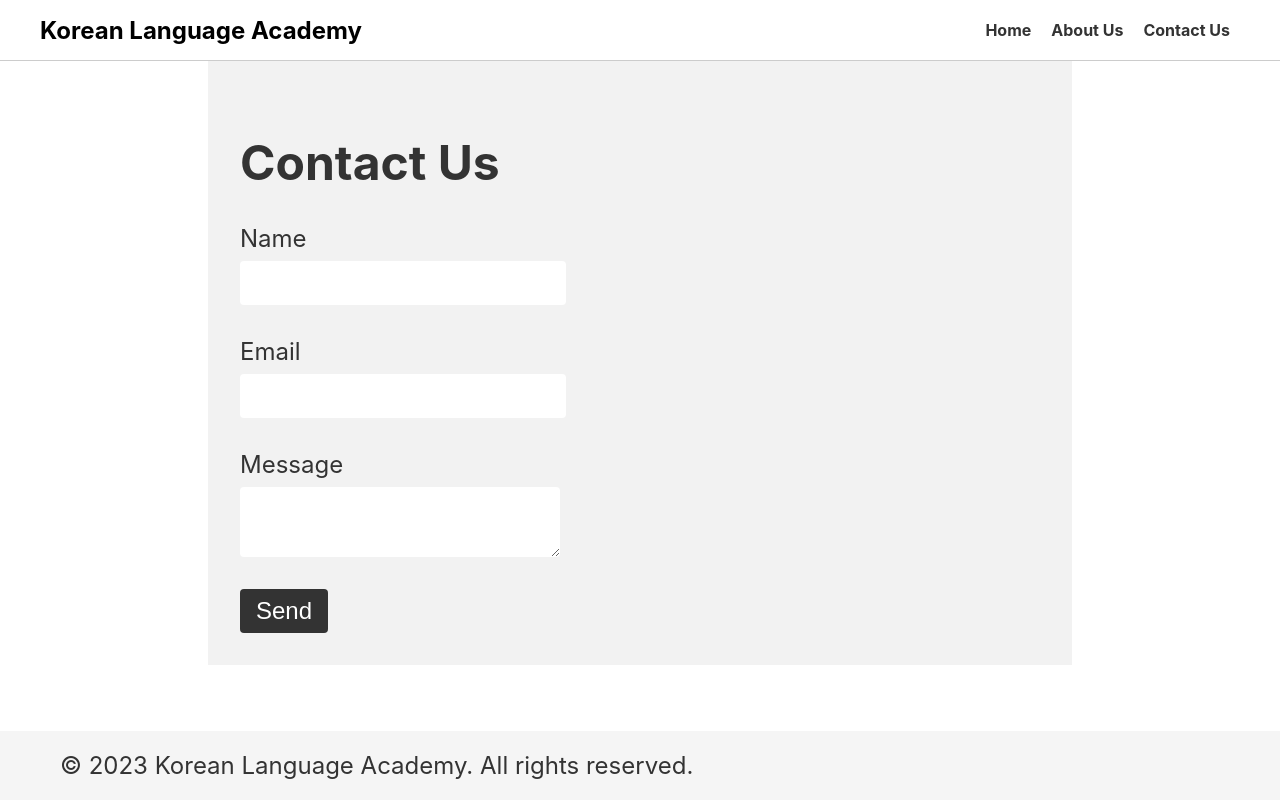
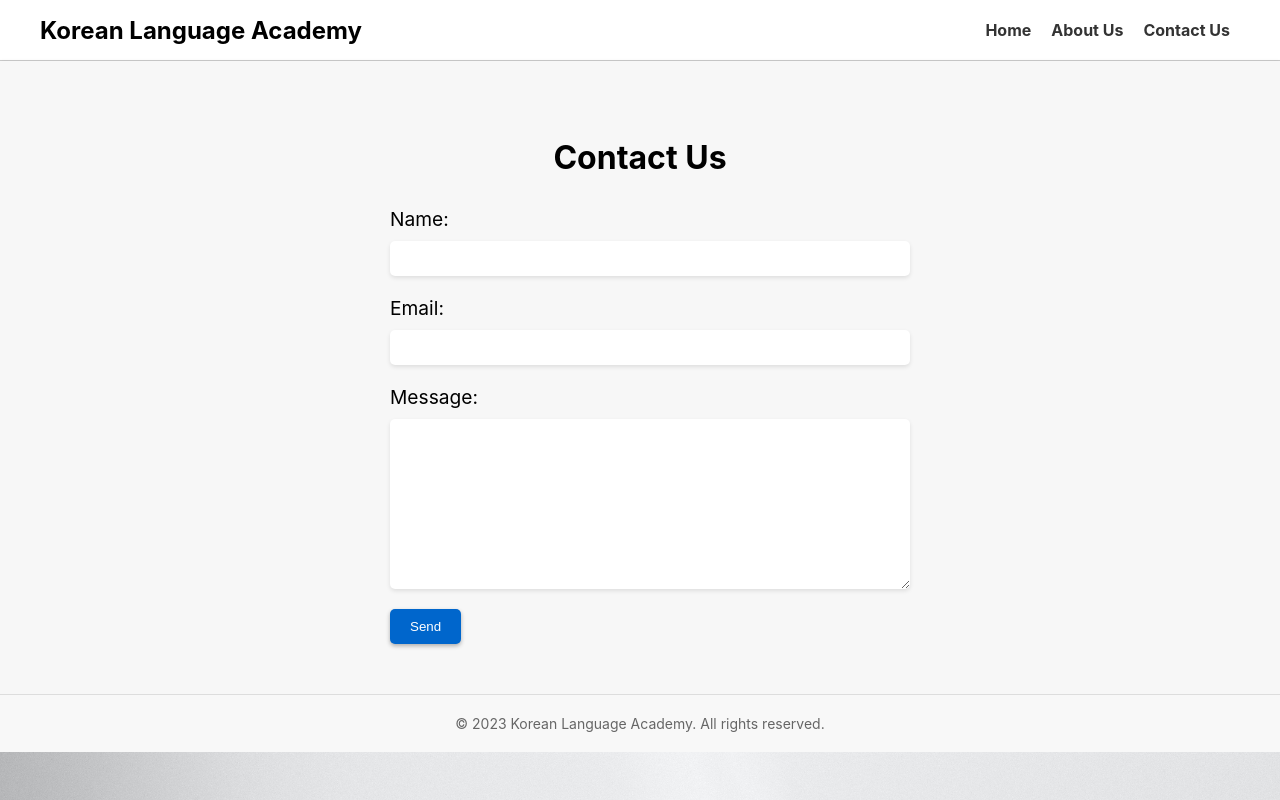
Before and after one commit to kcmanoz/language-academy-website, a React (Create React App) app: page /contact in a window 1280 px wide. Built offline with nearby package versions, Linux system fonts and the light colour scheme.

Commit message:
updated the background

```diff
--- a/src/Components/About.js
+++ b/src/Components/About.js
@@ -3,12 +3,12 @@ import React from 'react';
 function About() {
     return (
         <div className="about-container">
-            <h2>About Us</h2>
-            <p>We are a team of experienced Korean language teachers who are passionate about helping people learn the Korean language and culture.</p>
-            <h3>Our Mission</h3>
-            <p>Our mission is to provide high-quality Korean language classes that are accessible and affordable to everyone, regardless of their background or level of experience.</p>
-            <h3>Our Approach</h3>
-            <p>Our approach to teaching the Korean language is communicative and student-centered. We believe in creating a supportive and engaging learning environment where students can develop their language skills and cultural understanding through meaningful interactions with others.</p>
+            <h2 className="about-title">About Us</h2>
+            <p className="about-text">We are a team of experienced Korean language teachers who are passionate about helping people learn the Korean language and culture.</p>
+            <h3 className="about-subtitle">Our Mission</h3>
+            <p className="about-text">Our mission is to provide high-quality Korean language classes that are accessible and affordable to everyone, regardless of their background or level of experience.</p>
+            <h3 className="about-subtitle">Our Approach</h3>
+            <p className="about-text">Our approach to teaching the Korean language is communicative and student-centered. We believe in creating a supportive and engaging learning environment where students can develop their language skills and cultural understanding through meaningful interactions with others.</p>
         </div>
     );
 }
--- a/src/Components/Contact.js
+++ b/src/Components/Contact.js
@@ -1,23 +1,23 @@
 import React from 'react';
 
-function Contact() {
+const Contact = () => {
     return (
-        <div className="contact-container">
+        <div className="contact-us">
             <h2>Contact Us</h2>
             <form>
-                <label htmlFor="name">Name</label>
+                <label htmlFor="name">Name:</label>
                 <input type="text" id="name" name="name" required />
 
-                <label htmlFor="email">Email</label>
+                <label htmlFor="email">Email:</label>
                 <input type="email" id="email" name="email" required />
 
-                <label htmlFor="message">Message</label>
+                <label htmlFor="message">Message:</label>
                 <textarea id="message" name="message" required></textarea>
 
                 <button type="submit">Send</button>
             </form>
         </div>
     );
-}
+};
 
 export default Contact;
--- a/src/Components/Home.js
+++ b/src/Components/Home.js
@@ -4,34 +4,34 @@ import image from '../language.jpg';
 function Home() {
     return (
         <div className="home-container">
-            <img src={image} alt="Korean Language" className="home-image" />
-            <h2 className="home-title">Welcome to the Korean Language Academy!</h2>
-            <p className="home-subtitle">
-                At the Korean Language Academy, we are dedicated to providing high-quality Korean language education to people from all walks of life. Our team of experienced teachers is passionate about helping our students achieve their language goals and succeed in their personal and professional lives.
-            </p>
+            <div className="home-header">
+                <img src={image} alt="Korean Language" className="home-image" />
+                <h1 className="home-title">Welcome to the Korean Language Academy!</h1>
+            </div>
             <div className="home-section">
-                <h3 className="home-section-title">What You Can Learn</h3>
+                <h2 className="home-section-title">What We Offer</h2>
                 <ul className="home-section-list">
-                    <li>Beginner to advanced Korean language skills</li>
+                    <li>Comprehensive Korean language courses for beginners to advanced learners</li>
                     <li>Practical vocabulary and grammar for everyday communication</li>
                     <li>Business Korean for professionals working in South Korea</li>
-                    <li>Korean culture and customs</li>
-                    <li>Effective communication strategies and techniques</li>
+                    <li>Intensive Korean language programs for academic or professional purposes</li>
+                    <li>Cultural immersion experiences to enhance language learning</li>
                 </ul>
             </div>
             <div className="home-section">
-                <h3 className="home-section-title">What You Can Achieve</h3>
+                <h2 className="home-section-title">Why Choose Us</h2>
                 <ul className="home-section-list">
-                    <li>Confidence in using Korean for everyday communication</li>
-                    <li>Improved language proficiency for academic or professional purposes</li>
-                    <li>Greater understanding and appreciation of South Korean culture</li>
-                    <li>Expanded opportunities for work and travel in South Korea</li>
+                    <li>Experienced and qualified instructors dedicated to student success</li>
+                    <li>Flexible course schedules to accommodate busy lifestyles</li>
+                    <li>Innovative teaching methods to make language learning engaging and enjoyable</li>
+                    <li>Supportive and inclusive learning environment that fosters confidence and enthusiasm</li>
+                    <li>Access to a vibrant Korean language and cultural community</li>
                 </ul>
             </div>
             <div className="home-section">
-                <h3 className="home-section-title">Our Teaching Philosophy</h3>
+                <h2 className="home-section-title">Our Teaching Philosophy</h2>
                 <p className="home-section-text">
-                    At the Korean Language Academy, we believe that language learning should be an engaging and enjoyable experience. Our student-centered approach emphasizes communicative competence, meaning that we prioritize real-world communication skills over memorization and grammar drills. Our teachers are trained to create a supportive and inclusive learning environment that encourages students to practice their Korean language skills and explore Korean culture with confidence and enthusiasm.
+                    At the Korean Language Academy, we believe that language learning is an enriching and transformative experience. We prioritize communicative competence, which means we teach our students how to use Korean in real-world situations rather than just memorizing vocabulary and grammar rules. Our instructors are trained to create a dynamic and supportive learning environment that encourages active participation and fosters cultural appreciation.
                 </p>
             </div>
         </div>
--- a/src/Styles/about.css
+++ b/src/Styles/about.css
@@ -1,23 +1,27 @@
 .about-container {
   max-width: 800px;
   margin: 0 auto;
-  padding: 2rem;
-  background-color: #f2f2f2;
-  color: #333;
+  padding: 40px;
 }
 
-h2 {
+.about-title {
   font-size: 3rem;
-  margin-bottom: 2rem;
+  font-weight: bold;
+  color: #1a1a1a;
+  margin-bottom: 20px;
 }
 
-h3 {
+.about-subtitle {
   font-size: 2rem;
-  margin-top: 4rem;
-  margin-bottom: 2rem;
+  font-weight: bold;
+  color: #1a1a1a;
+  margin-top: 40px;
+  margin-bottom: 20px;
 }
 
-p {
-  font-size: 1.5rem;
-  margin-bottom: 2rem;
+.about-text {
+  font-size: 1.2rem;
+  line-height: 1.5;
+  color: #4d4d4d;
+  margin-bottom: 40px;
 }
--- a/src/Styles/contact.css
+++ b/src/Styles/contact.css
@@ -1,47 +1,55 @@
-.contact-container {
-  max-width: 800px;
-  margin: 0 auto;
-  padding: 2rem;
-  background-color: #f2f2f2;
-  color: #333;
+.contact-us {
+  display: flex;
+  flex-direction: column;
+  align-items: center;
+  padding: 50px;
+  background-color: #f7f7f7;
+  box-shadow: 0px 2px 4px rgba(0, 0, 0, 0.3);
 }
 
-h2 {
-  font-size: 3rem;
-  margin-bottom: 2rem;
+.contact-us h2 {
+  font-size: 2rem;
+  margin-bottom: 30px;
 }
 
-form {
+.contact-us form {
   display: flex;
   flex-direction: column;
   align-items: flex-start;
+  width: 100%;
+  max-width: 500px;
 }
 
-label {
-  font-size: 1.5rem;
-  margin-bottom: 0.5rem;
+.contact-us label {
+  font-size: 1.2rem;
+  margin-bottom: 10px;
 }
 
-input,
-textarea {
-  font-size: 1.5rem;
-  padding: 0.5rem;
-  margin-bottom: 2rem;
+.contact-us input,
+.contact-us textarea {
+  width: 100%;
+  padding: 10px;
+  margin-bottom: 20px;
+  border-radius: 5px;
   border: none;
-  border-radius: 0.25rem;
+  background-color: #ffffff;
+  box-shadow: 0px 2px 4px rgba(0, 0, 0, 0.1);
 }
 
-button {
-  font-size: 1.5rem;
-  padding: 0.5rem 1rem;
-  background-color: #333;
-  color: white;
-  border: none;
-  border-radius: 0.25rem;
-  cursor: pointer;
-  transition: all 0.3s ease;
+.contact-us textarea {
+  height: 150px;
 }
 
-button:hover {
-  background-color: #555;
+.contact-us button {
+  padding: 10px 20px;
+  background-color: #0066cc;
+  color: #ffffff;
+  border-radius: 5px;
+  border: none;
+  box-shadow: 0px 2px 4px rgba(0, 0, 0, 0.3);
+  cursor: pointer;
 }
+
+.contact-us button:hover {
+  background-color: #0052a3;
+}
--- a/src/Styles/footer.css
+++ b/src/Styles/footer.css
@@ -1,22 +1,19 @@
 .footer {
-  position: fixed;
-  bottom: 0;
-  width: 100%;
-  background-color: #f5f5f5;
-  color: #333;
-  padding: 20px;
+  background-color: #f8f8f8;
+  border-top: 1px solid #ddd;
+  padding: 20px 0;
   text-align: center;
 }
 
-.footer-container {
-  max-width: 1200px;
-  margin: 0 auto;
-  display: flex;
-  justify-content: space-between;
-  align-items: center;
+.footer-text {
+  color: #666;
+  font-size: 14px;
+  margin: 0;
 }
 
-.footer-text {
-  font-size: 1.5rem;
-  margin: 0;
+@media only screen and (min-width: 768px) {
+  .footer-container {
+    max-width: 960px;
+    margin: 0 auto;
+  }
 }
--- a/src/Styles/home.css
+++ b/src/Styles/home.css
@@ -1,53 +1,55 @@
 .home-container {
-  background: linear-gradient(135deg, #4776e6 0%, #8e54e9 100%);
-  padding: 50px;
-  color: white;
-  text-align: center;
+  max-width: 900px;
+  margin: 0 auto;
+  padding: 40px 20px;
+}
+
+.home-header {
+  display: flex;
+  align-items: center;
+  margin-bottom: 40px;
+}
+
+.home-image {
+  width: 300px;
+  margin-right: 20px;
+  border-radius: 5px;
+  box-shadow: 0px 0px 10px rgba(0, 0, 0, 0.2);
 }
 
 .home-title {
-  font-size: 3rem;
-  margin-bottom: 1rem;
-}
-
-.home-subtitle {
-  font-size: 1.5rem;
-  margin-bottom: 2rem;
+  font-size: 36px;
+  font-weight: bold;
+  color: #333;
+  margin: 0;
 }
 
 .home-section {
-  margin-bottom: 2rem;
+  margin-bottom: 40px;
 }
 
 .home-section-title {
-  font-size: 2rem;
-  margin-bottom: 1rem;
+  font-size: 24px;
+  font-weight: bold;
+  color: #333;
+  margin: 0 0 20px 0;
 }
 
 .home-section-list {
   list-style: none;
-  margin-left: 0;
-  padding-left: 0;
-  margin-bottom: 1rem;
+  padding: 0;
+  margin: 0;
 }
 
 .home-section-list li {
-  margin-bottom: 0.5rem;
-  position: relative;
-  padding-left: 1.5rem;
-  text-indent: -1.5rem;
+  margin-bottom: 10px;
+  font-size: 16px;
+  line-height: 1.5;
+  color: #666;
 }
 
 .home-section-text {
-  font-size: 1.2rem;
+  font-size: 16px;
   line-height: 1.5;
-  margin-bottom: 1rem;
+  color: #666;
 }
-.home-image {
-  float: right;
-  margin-left: 20px;
-  margin-bottom: 20px;
-  max-width: 400px;
-  border-radius: 5px;
-  box-shadow: 0px 0px 10px rgba(0, 0, 0, 0.1);
-}
--- a/src/index.css
+++ b/src/index.css
@@ -1,13 +1,16 @@
 body {
   margin: 0;
-  font-family: -apple-system, BlinkMacSystemFont, 'Segoe UI', 'Roboto', 'Oxygen',
-    'Ubuntu', 'Cantarell', 'Fira Sans', 'Droid Sans', 'Helvetica Neue',
+  font-family: -apple-system, BlinkMacSystemFont, "Segoe UI", "Roboto", "Oxygen",
+    "Ubuntu", "Cantarell", "Fira Sans", "Droid Sans", "Helvetica Neue",
     sans-serif;
   -webkit-font-smoothing: antialiased;
   -moz-osx-font-smoothing: grayscale;
+  background-image: url("background-img.jpg");
+  background-size: cover;
+  background-repeat: no-repeat;
 }
 
 code {
-  font-family: source-code-pro, Menlo, Monaco, Consolas, 'Courier New',
+  font-family: source-code-pro, Menlo, Monaco, Consolas, "Courier New",
     monospace;
 }
```
Also changed, not shown: src/background-img.jpg (added).
